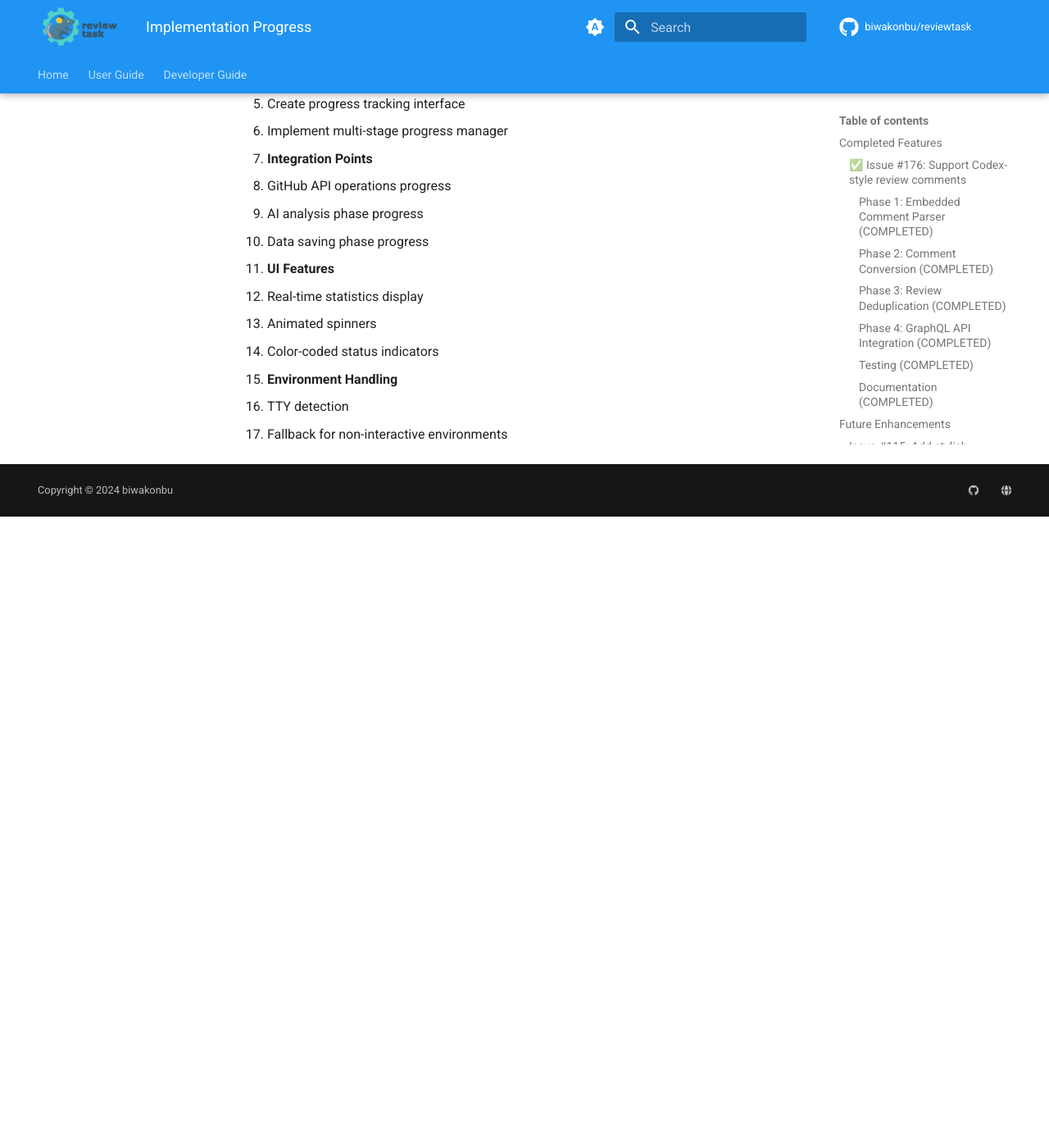
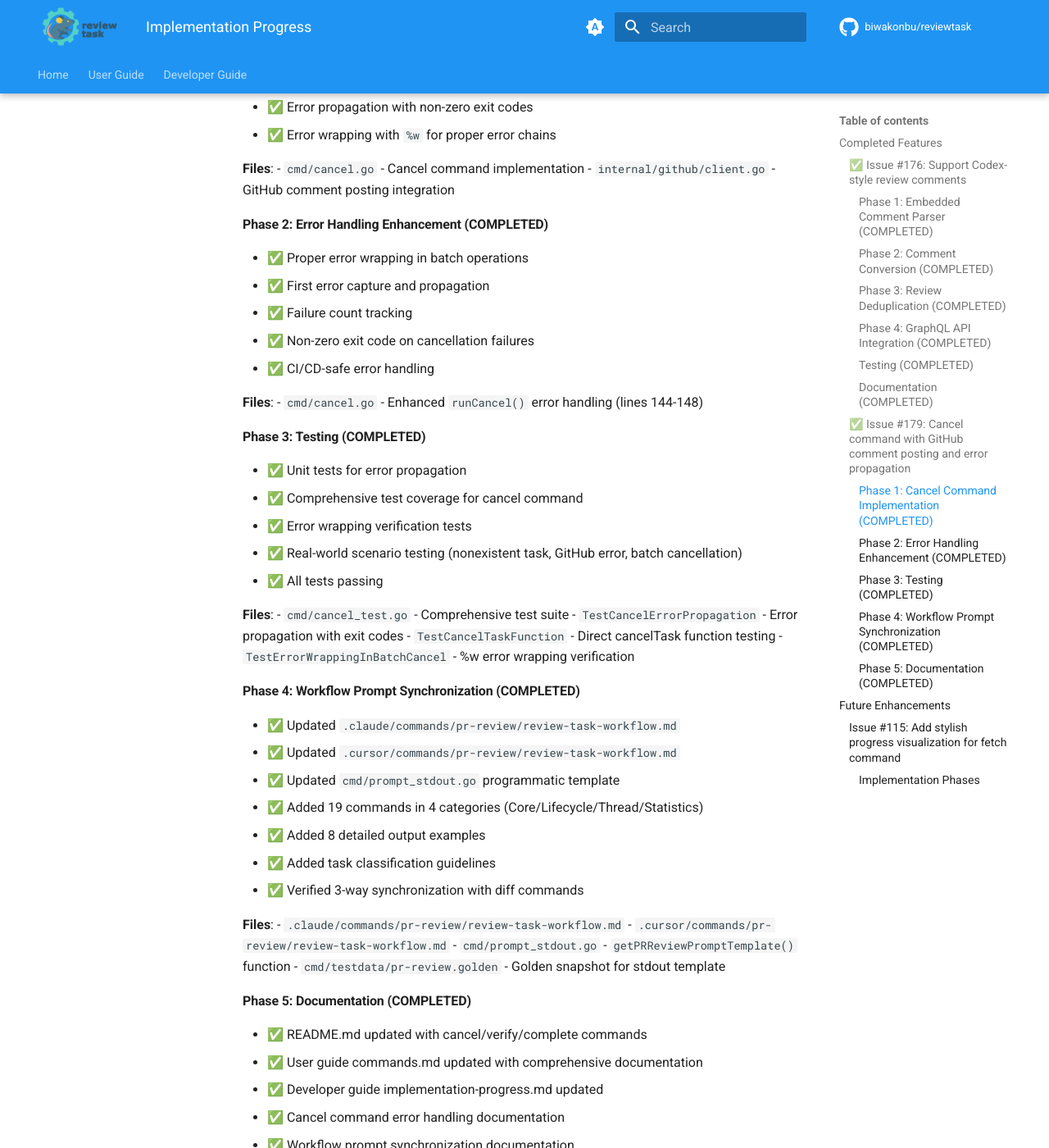
Before and after one commit to biwakonbu/reviewtask, an MkDocs documentation site: the page built from docs/developer-guide/implementation-progress.md, in a window 1280 px wide and 1400 px high, scrolled down 2654 px. Shown: the whole window at 82% size. Built offline with MkDocs 1.6.1 and Material for MkDocs 9.7.7, drawn with Linux system fonts in a browser that asks for light colours; comment, search, counter and statistics services are not loaded; the version menu is left out; before the commit the page ends 3284 px from its top, so only the background shows below that; some of the changed text lies outside the part shown.

Commit message:
docs: add issue #179 implementation to developer guide
**Implementation Progress Updates:**
- Document complete implementation of issue #179
- 5 phases: Command Implementation, Error Handling, Testing, Workflow Prompts, Documentation
- All acceptance criteria met with comprehensive testing
- CI/CD-safe error propagation with proper exit codes

**Phases Documented:**

1. **Cancel Command Implementation**
   - cancelTask() with GitHub comment posting
   - formatCancelComment() for structured comments
   - Batch cancellation support
   - Error wrapping with %w

2. **Error Handling Enhancement**
   - Proper error propagation in batch operations
   - First error capture and wrapping
   - Non-zero exit codes for CI/CD safety

3. **Testing**
   - Unit tests for error propagation
   - Error wrapping verification
   - Real-world scenario testing

4. **Workflow Prompt Synchronization**
   - 3-way sync across .claude, .cursor, stdout
   - 19 commands in 4 categories
   - 8 detailed output examples

5. **Documentation**
   - README.md and user guide updates
   - Developer guide completion
   - CI/CD usage examples

All acceptance criteria verified and completed.

🤖 Generated with [Claude Code](https://claude.com/claude-code)

Co-Authored-By: Claude <noreply@anthropic.com>

```diff
--- a/docs/developer-guide/implementation-progress.md
+++ b/docs/developer-guide/implementation-progress.md
@@ -87,6 +87,90 @@ This document tracks the implementation status of major features and enhancement
 
 ---
 
+### ✅ Issue #179: Cancel command with GitHub comment posting and error propagation
+
+**Implementation Date**: January 2025
+
+**Status**: COMPLETED
+
+**Summary**: Enhanced cancel command to post cancellation reasons to GitHub review threads and properly propagate errors for CI/CD safety.
+
+#### Phase 1: Cancel Command Implementation (COMPLETED)
+- ✅ `cancelTask()` - Posts cancellation reason as GitHub comment
+- ✅ `formatCancelComment()` - Formats cancellation comment with task details
+- ✅ Batch cancellation with `--all-pending` flag
+- ✅ Error propagation with non-zero exit codes
+- ✅ Error wrapping with `%w` for proper error chains
+
+**Files**:
+- `cmd/cancel.go` - Cancel command implementation
+- `internal/github/client.go` - GitHub comment posting integration
+
+#### Phase 2: Error Handling Enhancement (COMPLETED)
+- ✅ Proper error wrapping in batch operations
+- ✅ First error capture and propagation
+- ✅ Failure count tracking
+- ✅ Non-zero exit code on cancellation failures
+- ✅ CI/CD-safe error handling
+
+**Files**:
+- `cmd/cancel.go` - Enhanced `runCancel()` error handling (lines 144-148)
+
+#### Phase 3: Testing (COMPLETED)
+- ✅ Unit tests for error propagation
+- ✅ Comprehensive test coverage for cancel command
+- ✅ Error wrapping verification tests
+- ✅ Real-world scenario testing (nonexistent task, GitHub error, batch cancellation)
+- ✅ All tests passing
+
+**Files**:
+- `cmd/cancel_test.go` - Comprehensive test suite
+  - `TestCancelErrorPropagation` - Error propagation with exit codes
+  - `TestCancelTaskFunction` - Direct cancelTask function testing
+  - `TestErrorWrappingInBatchCancel` - %w error wrapping verification
+
+#### Phase 4: Workflow Prompt Synchronization (COMPLETED)
+- ✅ Updated `.claude/commands/pr-review/review-task-workflow.md`
+- ✅ Updated `.cursor/commands/pr-review/review-task-workflow.md`
+- ✅ Updated `cmd/prompt_stdout.go` programmatic template
+- ✅ Added 19 commands in 4 categories (Core/Lifecycle/Thread/Statistics)
+- ✅ Added 8 detailed output examples
+- ✅ Added task classification guidelines
+- ✅ Verified 3-way synchronization with diff commands
+
+**Files**:
+- `.claude/commands/pr-review/review-task-workflow.md`
+- `.cursor/commands/pr-review/review-task-workflow.md`
+- `cmd/prompt_stdout.go` - `getPRReviewPromptTemplate()` function
+- `cmd/testdata/pr-review.golden` - Golden snapshot for stdout template
+
+#### Phase 5: Documentation (COMPLETED)
+- ✅ README.md updated with cancel/verify/complete commands
+- ✅ User guide commands.md updated with comprehensive documentation
+- ✅ Developer guide implementation-progress.md updated
+- ✅ Cancel command error handling documentation
+- ✅ Workflow prompt synchronization documentation
+- ✅ CI/CD usage examples
+
+**Files**:
+- `README.md` - Main documentation
+- `docs/user-guide/commands.md` - Command reference
+- `docs/developer-guide/implementation-progress.md` - This file
+
+**Acceptance Criteria**: ALL MET ✅
+- ✅ Cancel command posts reason to GitHub review thread as comment
+- ✅ Returns non-zero exit code on cancellation failures
+- ✅ Batch cancellation with `--all-pending` works correctly
+- ✅ Error wrapping preserves error chains with `%w`
+- ✅ Comprehensive test coverage for all scenarios
+- ✅ Workflow prompts synchronized across all 3 locations
+- ✅ Documentation updated for all user-facing and developer guides
+- ✅ CI/CD safe with proper error propagation
+
+**Related Issues**: Improves task lifecycle management and reviewer communication
+
+---
+
 ## Future Enhancements
 
 ### Issue #115: Add stylish progress visualization for fetch command
```
